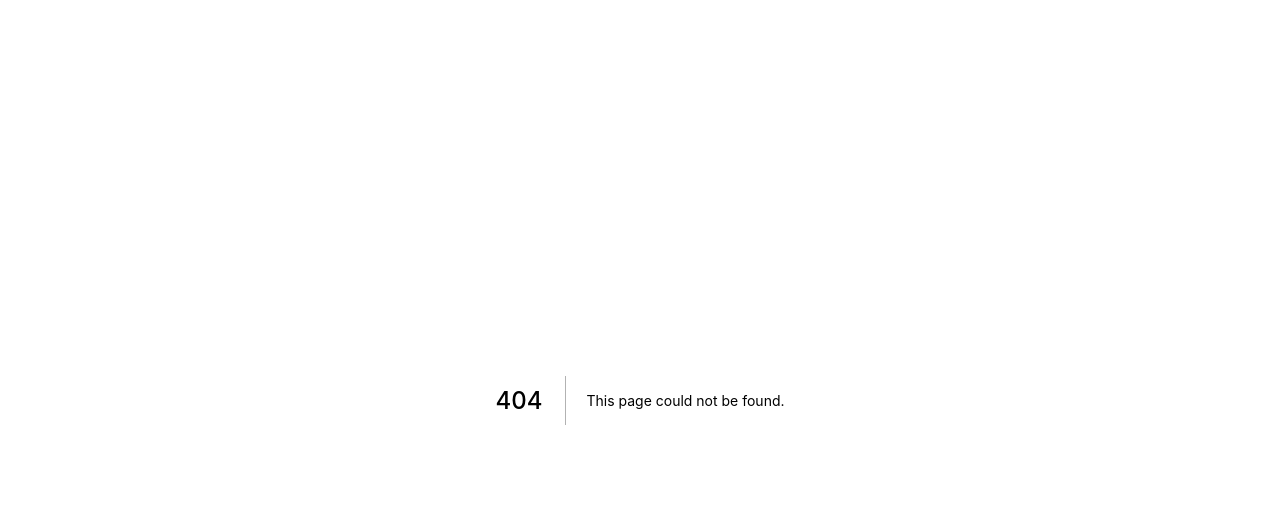
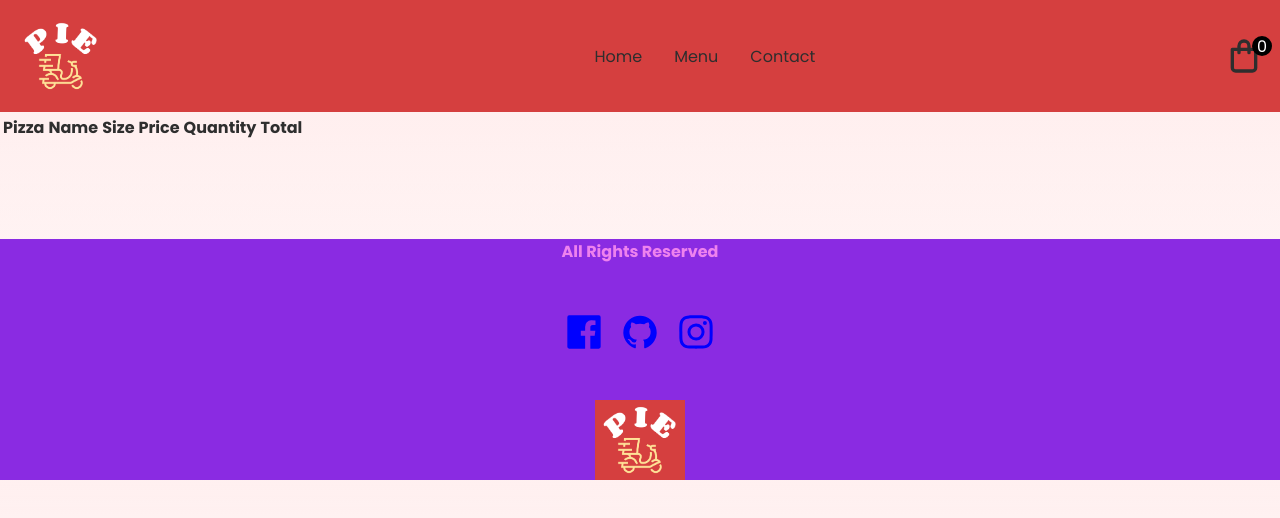
Before and after one commit to claire-max/pienextapp, a Next.js app: page /cart in a window 1280 px wide. Before the commit this address had no page. Shown: the top 518 px of the page. Built offline with nearby package versions, Linux system fonts and the light colour scheme.

Commit message:
fixed bug in cart

```diff
--- a/components/Header.jsx
+++ b/components/Header.jsx
@@ -1,10 +1,13 @@
-import css from '../styles/Header.module.css'
-import Image from 'next/image'
-import Logo from '../assets/logo-pdf.png'
-import {UilShoppingBag} from '@iconscout/react-unicons'
-
+import css from '../styles/Header.module.css';
+import Image from 'next/image';
+import Logo from '../assets/logo-pdf.png';
+import {UilShoppingBag} from '@iconscout/react-unicons';
+import { useStore } from "../store/store";
+import Link from 'next/link'
 
 export default function Header() {
+    const items = useStore((state)=>state.cart.pizzas.length)
+
     return(
        <div className={css.header}>
         {/*logo side */}
@@ -21,10 +24,12 @@ export default function Header() {
 
                {/* Right side */}
         <div className={css.rightside}>
+            <Link href ='/cart'>
             <div className={css.cart}>
                 <UilShoppingBag size={40}/>
-         <div className={css.badge}>1</div>
+         <div className={css.badge}>{items}</div>
             </div>
+            </Link>
         </div>
        </div>
 
--- /dev/null
+++ b/pages/cart.js
@@ -0,0 +1,160 @@
+import Image from "next/image";
+import Layout from "../components/Layout";
+import { urlFor } from "../lib/client";
+import { useStore } from "../store/store";
+import css from '../styles/Cart.module.css'
+
+export default function Cart() {
+    const CartData = useStore((state)=>state.cart)
+    return(
+        <Layout>
+             <div className={css.container}>
+             <div className={css.details}>
+             <table className={css.table}>
+                <thead>
+              <th>Pizza</th>
+              <th>Name</th>
+              <th>Size</th>
+              <th>Price</th>
+              <th>Quantity</th>
+              <th>Total</th>
+              <th></th>
+                </thead>
+                <tbody className={css.body}>
+                    {CartData.pizzas.length > 0 &&
+                    CartData.pizzas.map((pizza,i)=> {
+                    const src = urlFor(pizza.image).url()
+                    return(
+                        <tr key={i}>
+                            <td>
+                                <Image
+                                loader= {()=>src}
+                                src ={src}
+                                className= {css.imageId}
+                                alt=""
+                                objectfit="cover"
+                                width={85}
+                                height={85}
+                                />
+                            </td>
+
+                            <td>
+                                {pizza.name}
+                            </td>
+                            <td>
+                                {
+                                    pizza.size === 0 ?
+                                    "Small" :
+                                    pizza.size === 1 ?
+                                    "Medium" :
+                                    "Large"
+                                }
+                            </td>
+                            <td>
+                                {pizza.price}
+                            </td>
+
+                            <td>
+                                {pizza.quantity}
+                            </td>
+
+                            <td>
+                                {pizza.price * pizza.quantity}
+                            </td>
+
+                        </tr>
+                    )})
+                    }
+
+                </tbody>
+                </table>
+             </div>
+             <div className={css.cart}></div>
+             </div>
+        </Layout>
+    )
+}
+
+
+
+
+// import Image from "next/image";
+// import Layout from "../components/Layout";
+// import { urlFor } from "../lib/client";
+// import { useState } from "react";
+// import { useStore } from "../store/store";
+// import css from '../styles/Cart.module.css'
+
+// export default function Cart () {
+//     const CartData = useStore((state)=>state.tbody);
+//     return(
+//         <Layout>
+//             <div className={css.container}>
+
+//             <div className={css.details}>
+//                 <table className={css.table}>
+//                     <thead>
+//                         <th>Pizza</th>
+//                         <th>Name</th>
+//                         <th>Size</th>
+//                         <th>Price</th>
+//                         <th>Quantity</th>
+//                         <th>Total</th>
+//                         <th></th>
+//                     </thead>
+//                     <tbody className={css.tbody}>
+//                     {CartData.pizzas.length > 0 &&
+//                 CartData.pizzas?.map((pizza, i)=> {
+
+//                         const src = urlFor(pizza.image).url();
+//                         return(
+//                             <tr key={i}>
+//                                 <td>
+//                                     <Image
+//                                     loader = {()=> src}
+//                                     src = {src}
+//                                     className = {css.imageTd}
+//                                     alt=""
+//                                     objectfit="cover"
+//                                     width={85}
+//                                     height={85}
+//                                     />
+//                                 </td>
+//                              <td>
+//                                 {pizza.name}
+//                              </td>
+
+//                              <td>
+//                                {pizza.size === 0
+//                                ? "Small"
+//                                : pizza.size === 1
+//                                ? "Medium"
+//                                : "Large"}
+//                              </td>
+
+//                              <td>
+//                                 {pizza.price}
+//                              </td>
+
+//                              <td>
+//                                 {pizza.quantity}
+//                              </td>
+
+//                              <td>
+//                                 {pizza.price * pizza.quantity}
+//                              </td>
+
+//                             </tr>
+//                          ) })
+//                         }
+
+//                     </tbody>
+//                 </table>
+//             </div>
+//             <div className={css.cart}></div>
+//             </div>
+
+//         </Layout>
+//     )
+
+// };
--- /dev/null
+++ b/store/store.js
@@ -0,0 +1,19 @@
+import create from 'zustand'
+
+export const useStore = create(
+    (set) => ({
+
+        //cart
+        cart: {
+            pizzas : []
+        },
+
+        //add Pizza in cart
+        addPizza: (data)=>
+        set((state) => ({
+            cart: {
+                pizzas: [...state.cart.pizzas, data]
+            }
+        }))
+    })
+)
```
Also changed, not shown: pages/pizza/[slug].js (+25 -23 lines), styles/Cart.module.css (added).
